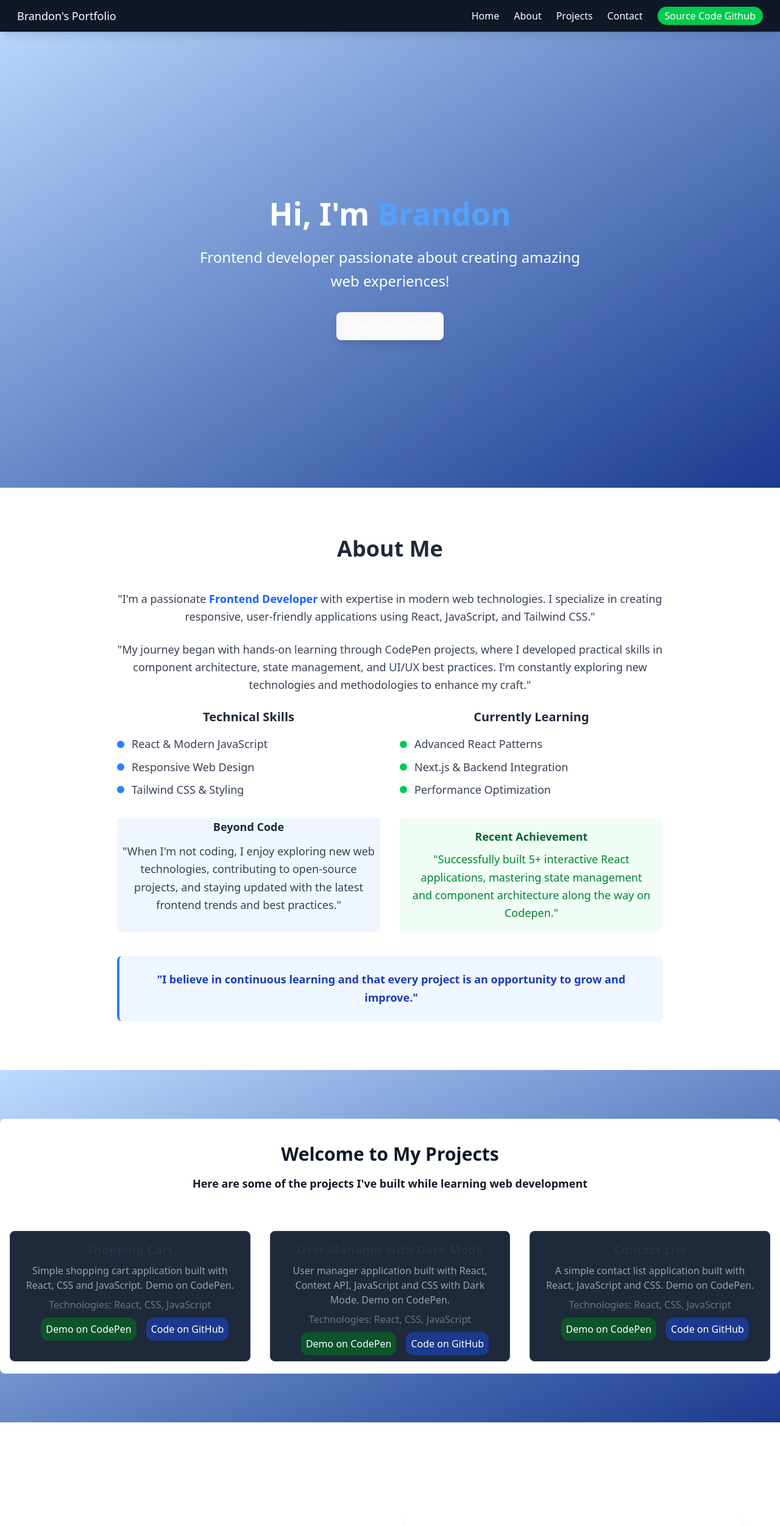
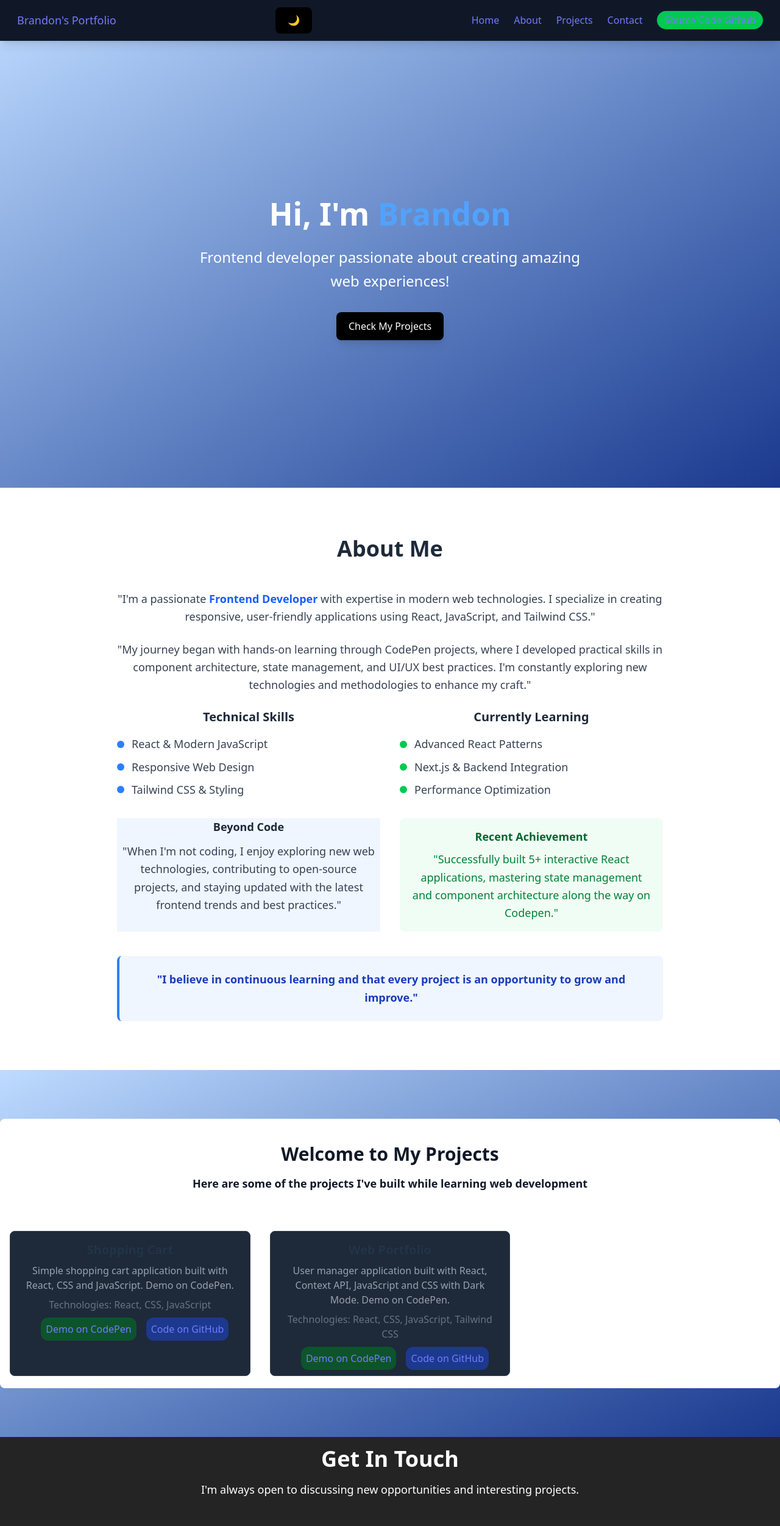
Before and after one commit to BrandonVLA/brandon-portfolio, a React (Vite) app: page / in a window 1280 px wide. Shown: the top 2503 px of the page at 61% size. Built offline with nearby package versions, Linux system fonts and the light colour scheme.

Commit message:
Implement theme toggle functionality and add useLocalStorage hook

```diff
--- a/src/App.jsx
+++ b/src/App.jsx
@@ -5,14 +5,26 @@ import Hero from './components/Hero'
 import Projects from './components/Projects'
 import Contact from './components/Contact'
 import Footer from './components/Footer'
+import { useLocalStorage } from './hooks/useLocalStorage'
+import { useEffect } from 'react'
+
 
 function App() {
+  const [theme, setTheme] = useLocalStorage('theme', 'light'); //light por defecto
 
 
+  //Cuando se va a cambiar el tema
+  useEffect(() => {
+    document.body.className = theme;
+  }, [theme]);
+
+  const toggleTheme = () => {
+    setTheme(prevTheme => prevTheme === 'light' ? 'dark' : 'light');
+  }
   return (
     /* asegurar min-height y ancho completo para la app */
     <div className="min-h-screen w-full">
-      <Header />
+      <Header theme={theme} toggleTheme={toggleTheme}/>
       <Hero />
       <About />
       <Projects />
--- a/src/components/Header.jsx
+++ b/src/components/Header.jsx
@@ -1,4 +1,6 @@
-function Header() {
+import React from "react";
+
+function Header({ theme, toggleTheme }) {
   return (
     <header className="bg-gray-900 text-white p-3 fixed w-full top-0 z-50 shadow-lg">
       <nav className="flex justify-between items-center max-w-7xl mx-auto px-4">
@@ -7,6 +9,9 @@ function Header() {
           <a href="#home">Brandon's Portfolio</a>
         </div>
 
+        <button onClick={toggleTheme} className="text-2xl hover:scale-110 transition-transform">
+          {theme === 'dark' ? "🌤️" : "🌙"}
+        </button>
         {/* Menú para pantallas grandes */}
         <ul className="hidden md:flex space-x-4 lg:space-x-6">
           <li>
--- a/src/components/Projects.jsx
+++ b/src/components/Projects.jsx
@@ -13,25 +13,23 @@ function Projects() {
 
     {
       id: 2,
-      title: "User Manager with Dark Mode",
+      title: "Web Portfolio",
       description:
         "User manager application built with React, Context API, JavaScript and CSS with Dark Mode. Demo on CodePen.",
-      technologies: ["React", "CSS", "JavaScript"],
-      demoLink:
-        "https://codepen.io/Brandon-Daniel-Barrantes-Calder-n/pen/pvgNojL?editors=1011",
-      codeLink: "#",
+      technologies: ["React", "CSS", "JavaScript", "Tailwind CSS"],
+      codeLink: "https://github.com/BrandonVLA/brandon-portfolio",
     },
 
-    {
-      id: 3,
-      title: "Contact List",
-      description:
-        "A simple contact list application built with React, JavaScript and CSS. Demo on CodePen.",
-      technologies: ["React", "CSS", "JavaScript"],
-      demoLink:
-        "https://codepen.io/Brandon-Daniel-Barrantes-Calder-n/pen/XJXgPZx?editors=1111",
-      codeLink: "#",
-    },
+    // {
+    //   id: 3,
+    //   title: "Contact List",
+    //   description:
+    //     "A simple contact list application built with React, JavaScript and CSS. Demo on CodePen.",
+    //   technologies: ["React", "CSS", "JavaScript"],
+    //   demoLink:
+    //     "https://codepen.io/Brandon-Daniel-Barrantes-Calder-n/pen/XJXgPZx?editors=1111",
+    //   codeLink: "#",
+    // },
 
     // {
     //   id: 4,
--- /dev/null
+++ b/src/hooks/useLocalStorage.js
@@ -0,0 +1,19 @@
+import { useState, useEffect} from 'react';
+
+
+export function useLocalStorage(key,initialValue) {
+    const [storedValue, setStoredValue] = useState(() => {
+        try {
+            const item = localStorage.getItem(key);
+            return item ? JSON.parse(item) : initialValue;
+        } catch (error) {
+            return initialValue;
+        }
+    });
+
+    useEffect(() => {
+        localStorage.setItem(key, JSON.stringify(storedValue));
+    }, [key, storedValue]);
+
+    return [storedValue,setStoredValue];
+}
--- a/src/index.css
+++ b/src/index.css
@@ -1,5 +1,6 @@
 @import 'tailwindcss';
 
+/* Tema Oscuro (por defecto) */
 :root {
   font-family: system-ui, Avenir, Helvetica, Arial, sans-serif;
   line-height: 1.5;
@@ -15,9 +16,29 @@
   -moz-osx-font-smoothing: grayscale;
 }
 
+/* Tema Claro */
+body.light {
+  --background-color: #ffffff;
+  --text-color: #213547;
+  --link-color: #747bff;
+  --button-bg: #000;
+  background-color: #ffffff;
+  color: #213547;
+}
+
+/* Tema Oscuro */
+body.dark {
+  --background-color: #242424;
+  --text-color: rgba(255, 255, 255, 0.87);
+  --link-color: #646cff;
+  --button-bg: #fff;
+  background-color: #242424;
+  color: rgba(255, 255, 255, 0.87);
+}
+
 a {
   font-weight: 500;
-  color: #fff; /*Changed to white*/
+  color: var(--link-color, #fff);
   text-decoration: inherit;
 }
 a:hover {
@@ -51,7 +72,7 @@ button {
   font-size: 1em;
   font-weight: 500;
   font-family: inherit;
-  background-color: #1a1a1a;
+  background-color: var(--button-bg, #1a1a1a);
   cursor: pointer;
   transition: border-color 0.25s;
 }
@@ -62,16 +83,3 @@ button:focus,
 button:focus-visible {
   outline: 4px auto -webkit-focus-ring-color;
 }
-
-@media (prefers-color-scheme: light) {
-  :root {
-    color: #213547;
-    background-color: #ffffff;
-  }
-  a:hover {
-    color: #747bff;
-  }
-  button {
-    background-color: #f9f9f9;
-  }
-}
```
